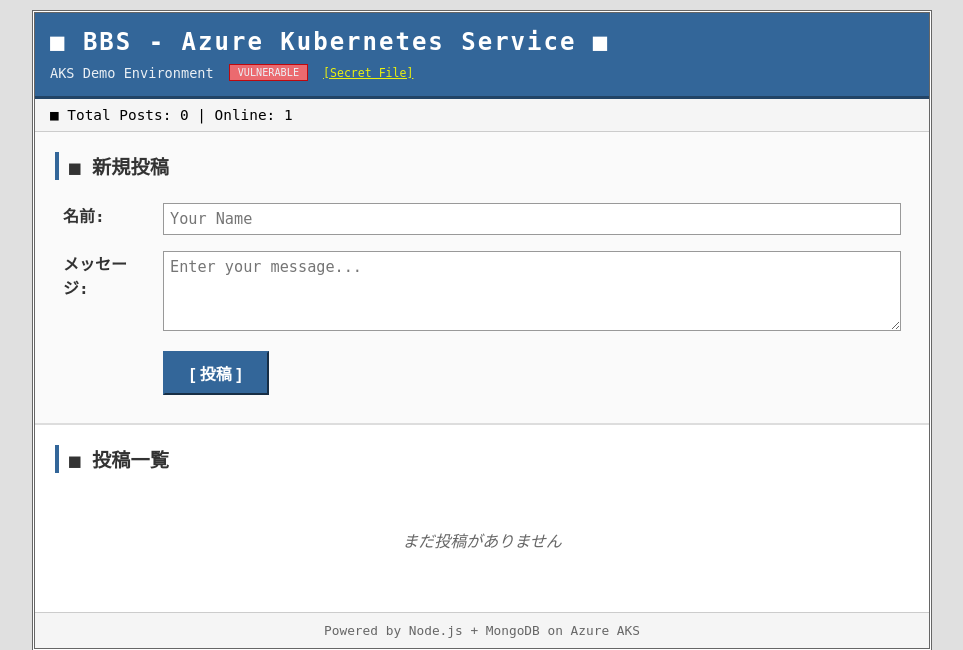
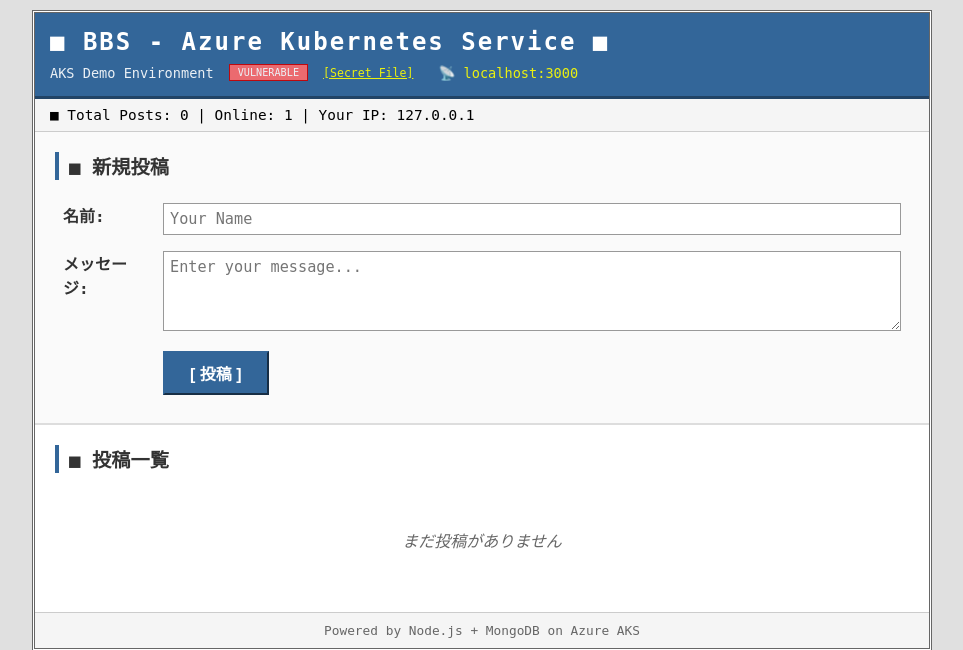
Before and after one commit to aktsmm/CICD-AKS-technical-exercise, a Node server app: page / in a window 1280 px wide. Shown: the top 650 px of the page, without its empty margins (158-1121 px from the left). Run offline with Node 20, Linux system fonts and the light colour scheme; data that the repository does not hold is empty; some libraries are stand-ins or nearby versions.

Commit message:
feat: Display IP addresses on webpage header
- Add server host (Ingress IP) to header section
- Add client IP to stats section
- Extract IP from x-forwarded-for header or socket
- Visual update: Yellow emoji indicator for server host
- Helps identify which environment/IP is being accessed

```diff
--- a/app/app.js
+++ b/app/app.js
@@ -40,7 +40,16 @@
 app.get("/", async (req, res) => {
   try {
     const messages = await Message.find().sort({ createdAt: -1 });
-    res.render("index", { messages });
+    // クライアントのIPアドレスを取得
+    const clientIp = req.headers['x-forwarded-for'] || req.socket.remoteAddress || 'Unknown';
+    // サーバーのホスト情報を取得
+    const serverHost = req.get('host') || 'localhost:3000';
+
+    res.render("index", {
+      messages,
+      clientIp,
+      serverHost
+    });
   } catch (err) {
     res.status(500).send("エラーが発生しました");
   }
--- a/app/views/index.ejs
+++ b/app/views/index.ejs
@@ -187,10 +187,11 @@
           <span>AKS Demo Environment</span>
           <span class="badge">VULNERABLE</span>
           <a href="/wizexercise.txt" class="secret-link">[Secret File]</a>
+          <span style="color: #ffff00; margin-left: 10px;">📡 <%= serverHost %></span>
         </div>
       </div>
 
-      <div class="stats">■ Total Posts: <%= messages.length %> | Online: 1</div>
+      <div class="stats">■ Total Posts: <%= messages.length %> | Online: 1 | Your IP: <%= clientIp %></div>
 
       <div class="form-section">
         <h2>■ 新規投稿</h2>
```
